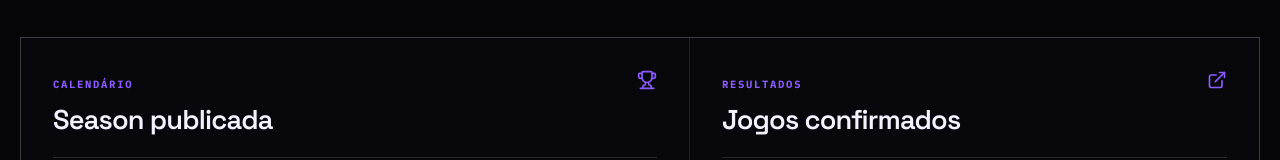
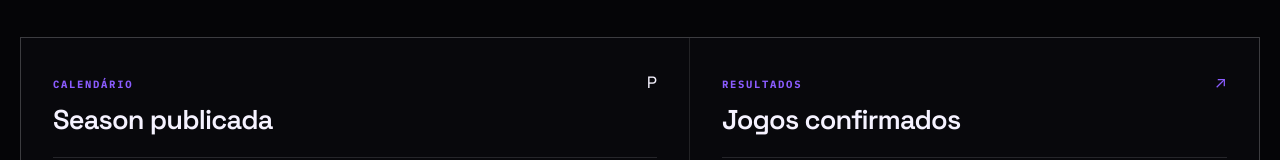
Before and after one commit to dstx11/Shush, a React (Vite) app: page /esports/valorant/premier in a window 1280 px wide. Shown: the part 726-886 px from the top of the page. Built offline with nearby package versions, Linux system fonts and the light colour scheme.

Commit message:
Simplify icons in PremierPage.tsx

```diff
--- a/src/pages/PremierPage.tsx
+++ b/src/pages/PremierPage.tsx
@@ -1,4 +1,3 @@
-import { ExternalLink, Trophy } from 'lucide-react';
 import { Button } from '../components/ui/Button';
 import { Reveal } from '../components/ui/Reveal';
 import { activePremierSeason } from '../data/season';
@@ -81,7 +80,7 @@ export function PremierPage() {
                   <span className="section-kicker">Calendário</span>
                   <h2>Season publicada</h2>
                 </div>
-                <Trophy aria-hidden="true" className="h-5 w-5" />
+                <span className="audit-section-mark" aria-hidden="true">P</span>
               </div>
 
               <div className="audit-week-list">
@@ -110,7 +109,7 @@ export function PremierPage() {
                   <h2>Jogos confirmados</h2>
                 </div>
                 <a href={trackerTeamUrl} target="_blank" rel="noreferrer" aria-label="Abrir Tracker">
-                  <ExternalLink aria-hidden="true" className="h-5 w-5" />
+                  <span aria-hidden="true">↗</span>
                 </a>
               </div>
 
```
